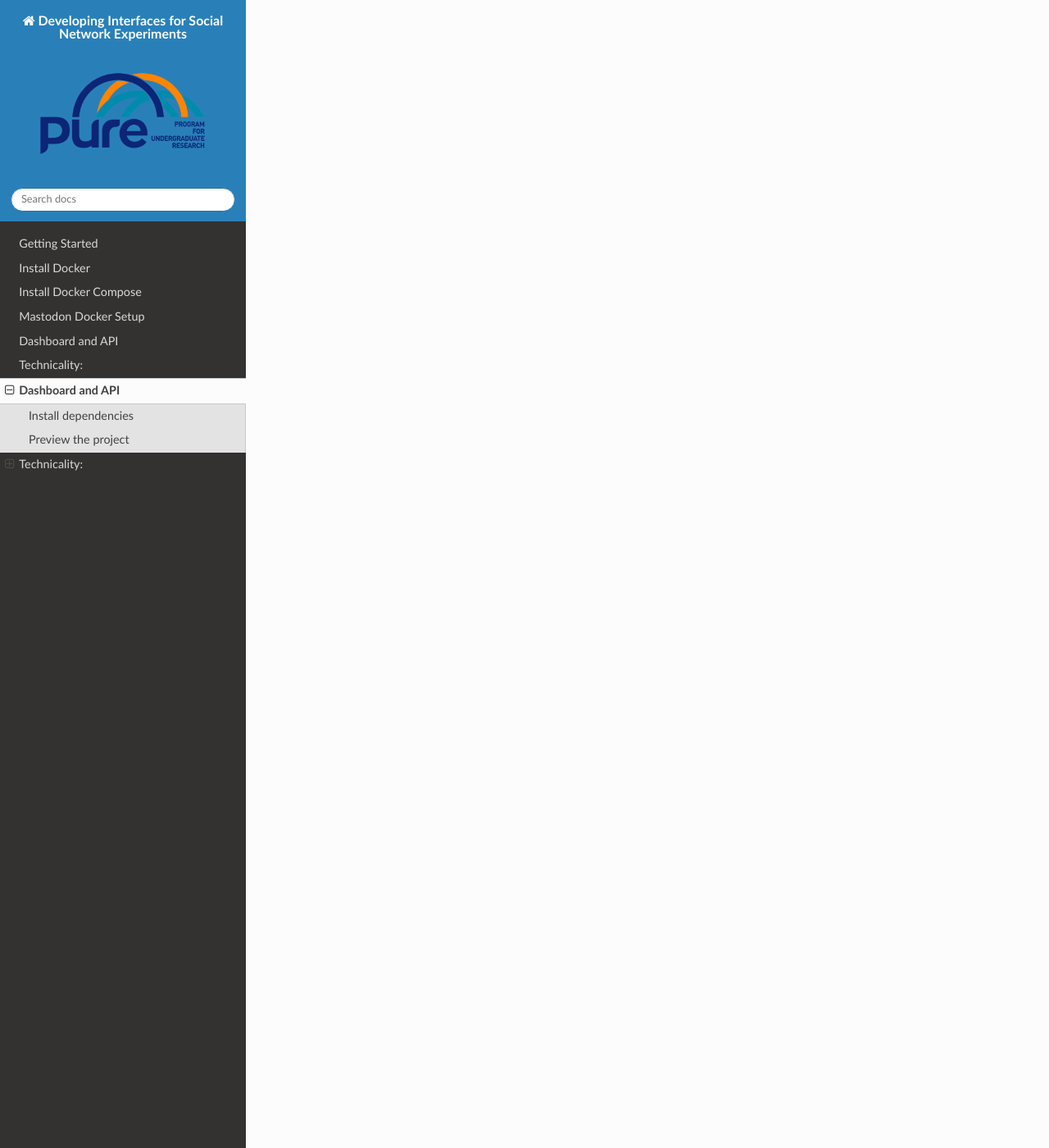
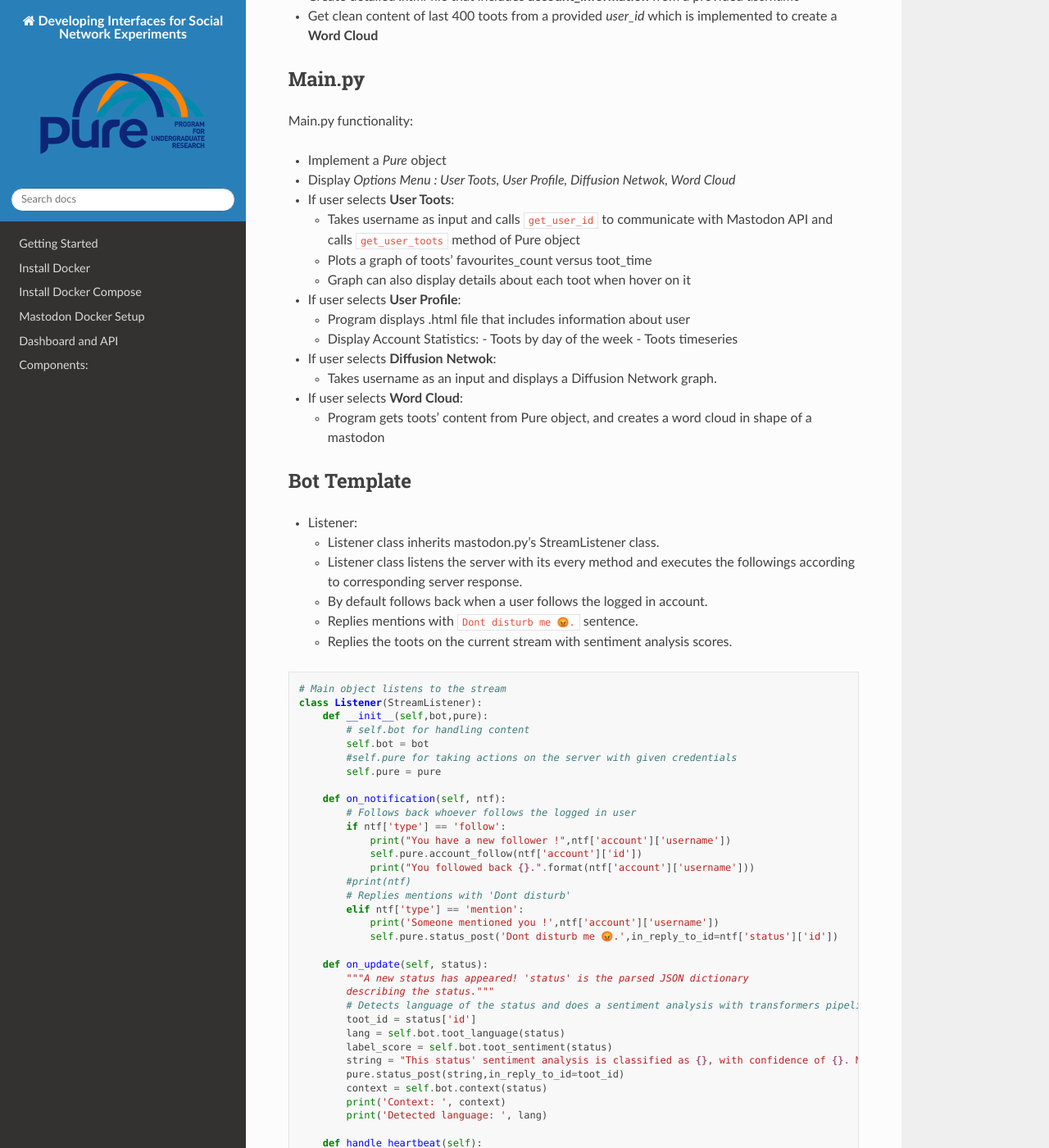
Before and after one commit to Jeren-A/Developing-interfaces-for-social-network-experiments, a Sphinx documentation site: the page built from docs/readme2.md, in a window 1280 px wide and 1400 px high, scrolled down 2193 px. Shown: the whole window at 82% size. Built offline with Sphinx 7.4.7 and the Read the Docs theme 2.0.0, drawn with Linux system fonts in a browser that asks for light colours; some of the changed text lies outside the part shown.

Commit message:
docs update

````diff
--- a/docs/index.rst
+++ b/docs/index.rst
@@ -6,11 +6,12 @@
 Welcome to Developing Interfaces for Social Network Experiments's documentation!
 ================================================================================
 
+.. image:: _static/Developing_interfaces_for_social_network_experiments_1.png
+
+
 .. toctree::
 
    readme.md
-   readme2.md
-
 
 
 
--- a/docs/readme2.md
+++ b/docs/readme2.md
@@ -1,19 +1,18 @@
-TODO:
-- Add functions usage
 # Dashboard and API
 
 
 ## Install dependencies
 To install all dependencies please run `requirements.txt`  file first:
 
- ` pip3 install -r requirements.txt`
+    pip install -r requirements.txt
 
 ## Preview the project
 To view dashboard on your local host run:
-    ``` streamlit run main.py```
+
+    streamlit run main.py
 
 
-# Technicality:
+# Components:
 
 ## Steamlit
 Streamlit is an open-source app framework used to create a Dashboard with Python.
@@ -21,54 +20,206 @@
 
 ## Pure.py
  - serves as a `server communicator` between Mastadon and Dashboard
+ Built on top of the Mastodon.py python wrapper. Further information:
 
-### Creating an actual Mastodon API instance:
-By creating a `Pure` object you create an actual mastadon API instance.  It has an API that allows you to interact with mastodon's every aspect.
-Generate your own secret files with `Mastodon.py` class and substitute your details to Pure object.
+ [Mastodon.py](https://github.com/halcy/Mastodon.py)
+
+
+## Creating an actual Mastodon API instance:
+By creating a `Pure` object you create an actual Mastodon API instance.  It has an API that allows you to interact with any given Mastodon server's every aspect.
+Generate your own secret files with provided methods and substitute your secret files to the Pure object.
+
+### Register
+Register your app! This only needs to be done once. Uncomment the code and substitute in your information:
+
+```python
+from pure import Pure
+
+'''
+Pure.create_app(
+     'PURE',
+     api_base_url = 'https://mastodon.social',
+     to_file = 'app_cred.secret'
+)
+'''
+```
+### Login
+Then login. This can be done every time, or you can use the persisted information:
+
+```python
+from pure import Pure
+
+pure = Pure(
+    client_id = 'app_cred.secret',
+    api_base_url = 'https://mastodon.social'
+)
+pure.log_in(
+    'my_login_email@example.com',
+    'incrediblygoodpassword',
+    to_file = 'user_cred.secret'
+)
+```
+To post, create an actual API instance:
+
+```python
+from pure import Pure
+
+pure = Pure(
+    access_token = 'user_cred.secret',
+    api_base_url = 'https://mastodon.social'
+)
+pure.toot('Tooting from python !')
+
+```
+
+
 
 
 #### *Pure* object's functionality :
 
 
 
- 1. Get a title and a description from the server  - when conducting research on other mastodon servers your dashboard will automatically update its title
- 2. Get a timeline of specific logged in user
- 3. Create a dataframe which includes `{user_ids, usernames, toot_ids, toot_time, favourites_count, toot_content}`
- 4. Get *user_id* provided a username
- 5. Provide *user_toots* given a user_id
- 6. Create a **Following Network** of 400 users starting from given a user_id.
- 7. Create detailed .html file that includes **account_information** provided a username
- 8. Get clean content of last 400 toots provided a user_id implemented to create a **Word Cloud**
-
-```python
-print('this is python')
-```
+* Get a title and a description from the server  - when conducting research on other mastodon servers your dashboard will automatically update its title
+* Get a timeline of specific logged in user
+* Create a dataframe which includes `{user_ids, usernames, toot_ids, toot_time, favourites_count, toot_content}`
+* Get *user_id* from a provided *username*
+* Provide *user_toots* from a given *user_id*
+* Create a **Followings Network** of 400 users starting from given a *user_id*
+* Create detailed *.html* file that includes **account_information** from a provided *username*
+* Get clean content of last 400 toots from a provided  *user_id* which is implemented to create a **Word Cloud**
 
 
 
 
 
 ## Main.py
-Main.py file functionality:
+Main.py functionality:
 * Implement a *Pure* object
 * Display *Options Menu : User Toots, User Profile, Diffusion Netwok, Word Cloud*
 * If user selects **User Toots**:
 
-         - Takes username as input and calls `get_user_id` to communicate with Mastodon API and calls `get_user_toots` method of Pure object
-         - Plots a graph of toots' favourites_count versus toot_time
-         - Graph can also display details about each toot when hover on it
+    - Takes username as input and calls `get_user_id` to communicate with Mastodon API and calls `get_user_toots` method of Pure object
+    - Plots a graph of toots' favourites_count versus toot_time
+    - Graph can also display details about each toot when hover on it
 
 *  If user selects **User Profile**:
 
-        - Program displays .html file that includes information about user
-        - Display Account Statistics:
-                - Toots by day of the week
-                - Toots timeseries
+    - Program displays .html file that includes information about user
+    - Display Account Statistics:
+            - Toots by day of the week
+            - Toots timeseries
 
 * If user selects **Diffusion Netwok**:
 
-        - Takes username as an input and displays Diffusion Network
+    - Takes username as an input and displays a Diffusion Network graph.
 
 * If user selects **Word Cloud**:
 
-        - Program gets toots' content from Pure object, and creates a word cloud in shape of Mastodon
+    - Program gets toots' content from Pure object, and creates a word cloud in shape of a mastodon
+
+
+## Bot Template
+* Listener:
+    - Listener class inherits mastodon.py's StreamListener class.
+    - Listener class listens the server with its every method and executes the followings according to corresponding server response.
+    - By default follows back when a user follows the logged in account.
+    - Replies mentions with `Dont disturb me 😡.` sentence.
+    - Replies the toots on the current stream with sentiment analysis scores.
+
+```python
+# Main object listens to the stream
+class Listener(StreamListener):
+    def __init__(self,bot,pure):
+        # self.bot for handling content
+        self.bot = bot
+        #self.pure for taking actions on the server with given credentials
+        self.pure = pure
+
+    def on_notification(self, ntf):
+        # Follows back whoever follows the logged in user
+        if ntf['type'] == 'follow':
+            print("You have a new follower !",ntf['account']['username'])
+            self.pure.account_follow(ntf['account']['id'])
+            print("You followed back {}.".format(ntf['account']['username']))
+        #print(ntf)
+        # Replies mentions with 'Dont disturb'
+        elif ntf['type'] == 'mention':
+            print('Someone mentioned you !',ntf['account']['username'])
+            self.pure.status_post('Dont disturb me 😡.',in_reply_to_id=ntf['status']['id'])
+
+    def on_update(self, status):
+        """A new status has appeared! 'status' is the parsed JSON dictionary
+        describing the status."""
+        # Detects language of the status and does a sentiment analysis with transformers pipeline
+        toot_id = status['id']
+        lang = self.bot.toot_language(status)
+        label_score = self.bot.toot_sentiment(status)
+        string = "This status' sentiment analysis is classified as {}, with confidence of {}. Model provided from transformers 🤗 (https://github.com/huggingface/transformers)".format(label_score[0]['label'],label_score[0]['score'])
+        pure.status_post(string,in_reply_to_id=toot_id)
+        context = self.bot.context(status)
+        print('Context: ', context)
+        print('Detected language: ', lang)
+
+    def handle_heartbeat(self):
+        """The server has sent us a keep-alive message. This callback may be
+        useful to carry out periodic housekeeping tasks, or just to confirm
+        that the connection is still open."""
+
+        print('Bot script is working...')
+```
+
+
+* MastodonBot:
+    - Bot class for handling content.
+        - Cleans the returned values' content for analysis.
+        - Detects the language and sentiment of shared content.
+    - This can be customized for the user's needs.
+```python
+# bot features
+class MastodonBot():
+    def __init__(self):
+        pass
+
+    def cleanhtml(self,raw_html):
+        import re
+        cleanr = re.compile('<.*?>')
+        cleantext = re.sub(cleanr, '', raw_html)
+        return cleantext
+
+    def toot_language(self,status):
+        from textblob.sentiments import NaiveBayesAnalyzer
+        from textblob import TextBlob
+        global lang_dict
+        toot_context = self.cleanhtml(status['content'])
+        blob = TextBlob(toot_context,analyzer=NaiveBayesAnalyzer())
+        detected_language = blob.detect_language()
+        detected_language_name = lang_dict[detected_language]
+        return detected_language_name
+
+    def toot_sentiment(self,status):
+        from transformers import pipeline
+        classifier = pipeline('sentiment-analysis')
+        label_score = classifier(self.cleanhtml(status['content']))
+        return label_score
+
+    def context(self,status):
+        toot_context = self.cleanhtml(status['content'])
+        return toot_context
+```
+
+### Running the bot
+
+* First create a MastodonBot object for handling content
+* Create a Pure object with your credentials to communicate with server.
+* Initialize the Listener object with the MastodonBot and Pure objects.
+* Connect the Listener object to desired stream.
+    - For streaming options, check [Streaming](https://mastodonpy.readthedocs.io/en/stable/#streaming) link.
+
+Example bot initalization.
+
+```python
+bot = MastodonBot()
+pure = Pure(access_token='./secrets/pure_user.secret',api_base_url='https://mastodon.social')
+listener = Listener(bot,pure)
+pure.stream_local(listener)
+```
````
Also changed, not shown: docs/readme.md (+14 -8 lines), docs/_static/Developing_interfaces_for_social_network_experiments_1.png (added).
